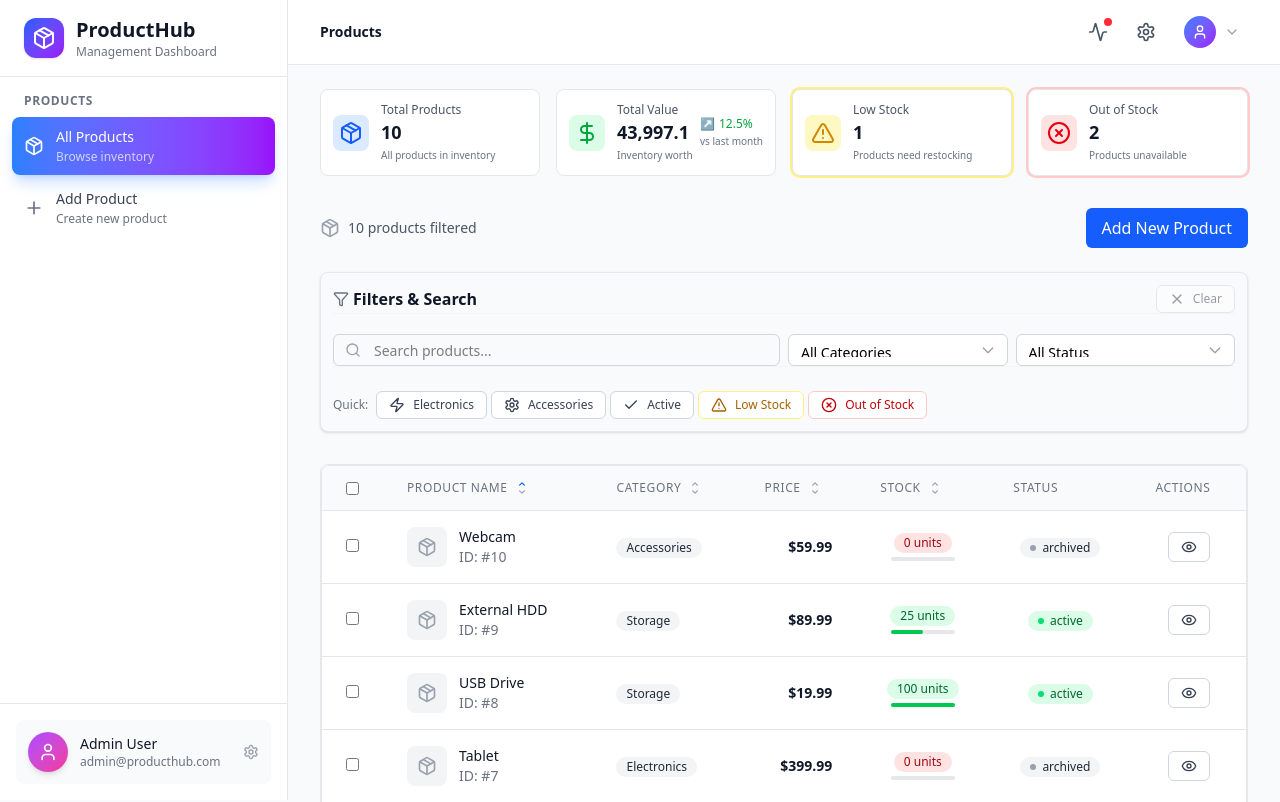
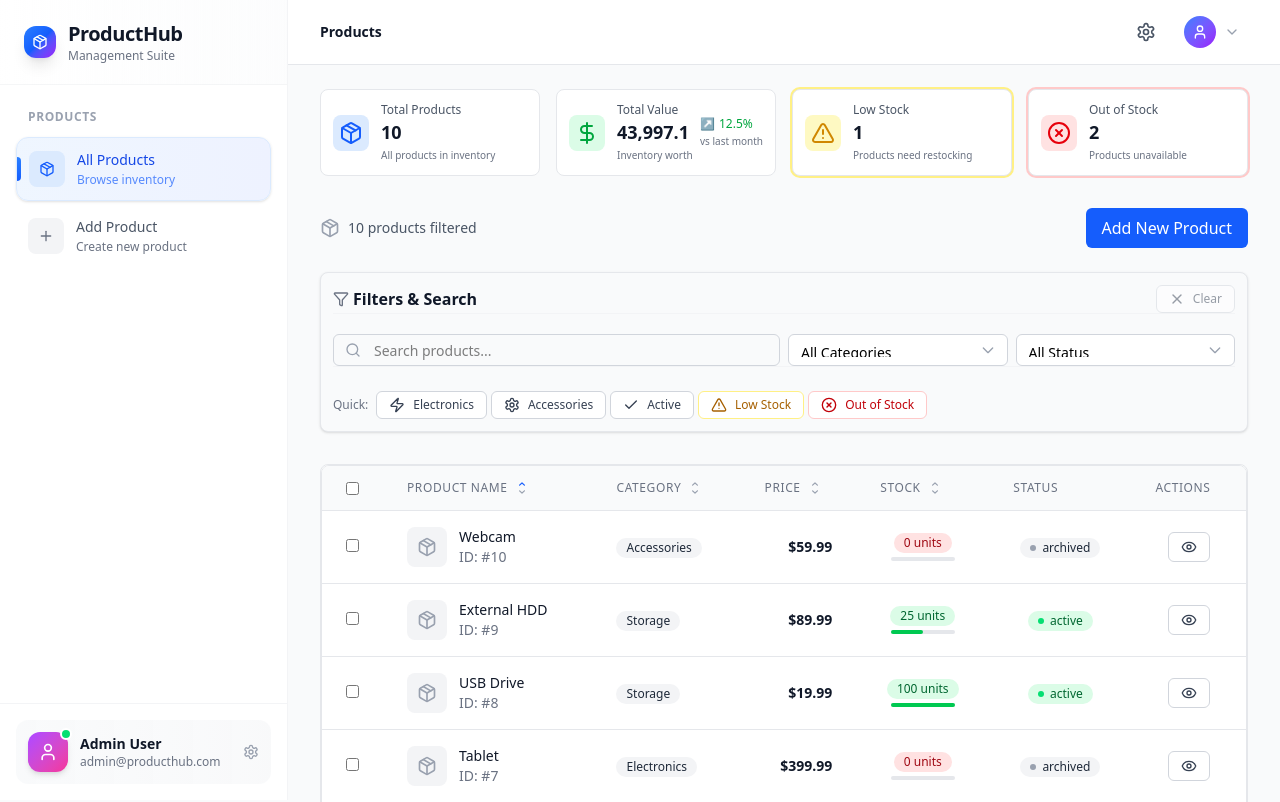
Before and after one commit to zelhajou/product-dashboard, a React (Vite) app: page /products in a window 1280 px wide. Shown: the top 802 px of the page. Built offline with nearby package versions, Linux system fonts and the light colour scheme.

Commit message:
refactor: enhance Sidebar and Header components with improved styling and layout adjustments

```diff
--- a/src/components/layout/Header.tsx
+++ b/src/components/layout/Header.tsx
@@ -62,12 +62,6 @@ export function Header({ onMenuClick, title, breadcrumbs }: HeaderProps) {
 
         {/* Right section */}
         <div className="flex items-center gap-3">
-          {/* Notifications */}
-          <button className="relative p-2 rounded-lg hover:bg-gray-100 text-gray-600 hover:text-gray-900">
-            <Icons.activity className="w-5 h-5" />
-            <span className="absolute top-1 right-1 w-2 h-2 bg-red-500 rounded-full"></span>
-          </button>
-
           {/* Settings */}
           <button className="p-2 rounded-lg hover:bg-gray-100 text-gray-600 hover:text-gray-900">
             <Icons.settings className="w-5 h-5" />
--- a/src/components/layout/Sidebar.tsx
+++ b/src/components/layout/Sidebar.tsx
@@ -60,52 +60,56 @@ export function Sidebar({ isOpen, onClose }: SidebarProps) {
       {/* Mobile Overlay */}
       {isOpen && (
         <div
-          className="fixed inset-0 bg-gray-900/50 backdrop-blur-sm z-40 lg:hidden"
+          className="fixed inset-0 bg-gray-900/20 backdrop-blur-sm z-40 lg:hidden transition-opacity duration-300"
           onClick={onClose}
         />
       )}
 
-      {/* Sidebar*/}
+      {/* Sidebar */}
       <div
         className={`
-          fixed top-0 left-0 h-screen bg-white border-r border-gray-200 z-50 transform transition-transform duration-300 ease-in-out
+          fixed top-0 left-0 h-screen bg-white/95 backdrop-blur-md border-r border-gray-100 z-50 transform transition-all duration-300 ease-out
           ${isOpen ? "translate-x-0" : "-translate-x-full"}
           lg:translate-x-0
-          w-64 xl:w-72 2xl:w-80
+          w-72
           flex flex-col
+          shadow-xl lg:shadow-none
         `}
       >
-        {/* Brand Header - Fixed height */}
-        <div className="flex items-center justify-between px-6 py-4 border-b border-gray-200 flex-shrink-0">
-          <div className="flex items-center gap-3">
-            <div className="p-2 bg-gradient-to-br from-blue-600 to-purple-600 rounded-xl shadow-sm">
-              <Icons.product className="w-6 h-6 text-white" />
+        {/* Brand Header */}
+        <div className="flex items-center justify-between px-6 py-5 border-b border-gray-100/80 bg-gradient-to-r from-white to-gray-50/50">
+          <div className="flex items-center space-x-3">
+            <div className="relative">
+              <div className="w-8 h-8 bg-gradient-to-br from-blue-500 via-blue-600 to-purple-600 rounded-xl shadow-lg flex items-center justify-center">
+                <Icons.product className="w-4 h-4 text-white" />
+              </div>
             </div>
             <div>
-              <h1 className="text-xl font-bold text-gray-900">ProductHub</h1>
-              <p className="text-xs text-gray-500">Management Dashboard</p>
+              <h1 className="text-xl font-bold text-gray-900 tracking-tight">ProductHub</h1>
+              <p className="text-xs text-gray-500 font-medium">Management Suite</p>
             </div>
           </div>
           <button
             onClick={onClose}
-            className="lg:hidden p-2 rounded-lg hover:bg-gray-100 text-gray-500 hover:text-gray-700"
+            className="lg:hidden p-2 rounded-lg hover:bg-gray-100 text-gray-400 hover:text-gray-600 transition-colors"
           >
             <Icons.close className="w-5 h-5" />
           </button>
         </div>
 
         {/* Navigation */}
-        <nav className="flex-1 px-3 py-4 overflow-y-auto pb-20">
-          <div className="space-y-6">
+        <nav className="flex-1 px-4 py-6 overflow-y-auto">
+          <div className="space-y-8">
             {navigationGroups.map((group) => (
               <div key={group.title}>
-                <h3 className="px-3 mb-2 text-xs font-semibold text-gray-500 uppercase tracking-wider">
+                <h3 className="px-3 mb-3 text-xs font-semibold text-gray-400 uppercase tracking-wider">
                   {group.title}
                 </h3>
                 <div className="space-y-1">
                   {group.items.map((item) => {
                     const IconComponent = item.icon;
                     const isActive = isActiveLink(item.href);
+                    const isHovered = hoveredItem === item.href;
 
                     return (
                       <Link
@@ -115,54 +119,62 @@ export function Sidebar({ isOpen, onClose }: SidebarProps) {
                         onMouseEnter={() => setHoveredItem(item.href)}
                         onMouseLeave={() => setHoveredItem(null)}
                         className={`
-                          group flex items-center px-3 py-2.5 rounded-lg text-sm font-medium transition-all duration-200
+                          relative group flex items-center px-3 py-3 rounded-xl text-sm font-medium transition-all duration-200 ease-out
                           ${
                             isActive
-                              ? "bg-gradient-to-r from-blue-500 to-purple-600 text-white shadow-lg shadow-blue-500/25"
-                              : "text-gray-700 hover:bg-gray-100 hover:text-gray-900"
+                              ? "bg-gradient-to-r from-blue-50 to-indigo-50 text-blue-700 shadow-sm border border-blue-100"
+                              : "text-gray-600 hover:text-gray-900 hover:bg-gray-50"
                           }
                         `}
                       >
-                        <IconComponent
-                          className={`
-                            w-5 h-5 mr-3 transition-transform duration-200
-                            ${hoveredItem === item.href ? "scale-110" : ""}
-                            ${
-                              isActive
-                                ? "text-white"
-                                : "text-gray-500 group-hover:text-gray-700"
+                        {/* Active indicator */}
+                        {isActive && (
+                          <div className="absolute left-0 top-1/2 -translate-y-1/2 w-1 h-6 bg-gradient-to-b from-blue-500 to-blue-600 rounded-r-full"></div>
+                        )}
+
+                        <div className="flex items-center space-x-3 flex-1 min-w-0">
+                          <div className={`
+                            flex items-center justify-center w-9 h-9 rounded-lg transition-all duration-200
+                            ${isActive
+                              ? "bg-blue-100 text-blue-600"
+                              : "bg-gray-100 text-gray-500 group-hover:bg-gray-200 group-hover:text-gray-700"
                             }
-                          `}
-                        />
+                            ${isHovered ? "scale-110" : ""}
+                          `}>
+                            <IconComponent className="w-4 h-4" />
+                          </div>
+
                           <div className="flex-1 min-w-0">
                             <div className="flex items-center justify-between">
-                            <span className="truncate">{item.label}</span>
+                              <span className="truncate font-medium">{item.label}</span>
                               {item.badge && (
-                              <span
-                                className={`
+                                <span className={`
                                   ml-2 px-2 py-0.5 text-xs font-medium rounded-full
-                                  ${
-                                    isActive
-                                      ? "bg-white/20 text-white"
-                                      : "bg-red-100 text-red-800"
+                                  ${isActive
+                                    ? "bg-blue-100 text-blue-700"
+                                    : "bg-red-100 text-red-700"
                                   }
-                                `}
-                              >
+                                `}>
                                   {item.badge}
                                 </span>
                               )}
                             </div>
                             {item.description && (
-                            <p
-                              className={`
-                                text-xs mt-0.5 truncate
-                                ${isActive ? "text-white/70" : "text-gray-500"}
-                              `}
-                            >
+                              <p className={`
+                                text-xs mt-0.5 truncate transition-colors
+                                ${isActive ? "text-blue-600/70" : "text-gray-500"}
+                              `}>
                                 {item.description}
                               </p>
                             )}
                           </div>
+                        </div>
+
+                        {/* Hover effect */}
+                        <div className={`
+                          absolute inset-0 rounded-xl bg-gradient-to-r from-blue-500/5 to-purple-500/5 opacity-0 transition-opacity duration-200
+                          ${isHovered && !isActive ? "opacity-100" : ""}
+                        `}></div>
                       </Link>
                     );
                   })}
@@ -173,25 +185,29 @@ export function Sidebar({ isOpen, onClose }: SidebarProps) {
         </nav>
 
         {/* User Profile Section */}
-        <div className="absolute bottom-0 left-0 right-0 border-t border-gray-200 p-4 bg-white">
-          <div className="flex items-center gap-3 p-3 rounded-lg bg-gray-50 hover:bg-gray-100 transition-all duration-200 cursor-pointer group">
-            <div className="w-10 h-10 bg-gradient-to-br from-purple-500 to-pink-500 rounded-full flex items-center justify-center shadow-md group-hover:shadow-lg transition-shadow">
+        <div className="border-t border-gray-100 p-4">
+          <div className="flex items-center space-x-3 p-3 rounded-xl bg-gradient-to-r from-gray-50 to-gray-100/50 hover:from-gray-100 hover:to-gray-150 transition-all duration-200 cursor-pointer group">
+            <div className="relative flex-shrink-0">
+              <div className="w-10 h-10 bg-gradient-to-br from-purple-500 to-pink-500 rounded-xl shadow-md flex items-center justify-center group-hover:shadow-lg transition-shadow">
                 <Icons.user className="w-5 h-5 text-white" />
               </div>
+              <div className="absolute -top-1 -right-1 w-3 h-3 bg-green-400 rounded-full border-2 border-white"></div>
+            </div>
             <div className="flex-1 min-w-0">
-              <p className="text-sm font-medium text-gray-900 truncate group-hover:text-gray-800">
+              <p className="text-sm font-semibold text-gray-900 truncate group-hover:text-gray-800">
                 Admin User
               </p>
               <p className="text-xs text-gray-500 truncate group-hover:text-gray-600">
                 admin@producthub.com
               </p>
             </div>
-            <Icons.settings className="w-4 h-4 text-gray-400 group-hover:text-gray-600 transition-colors" />
+            <Icons.settings className="w-4 h-4 text-gray-400 group-hover:text-gray-600 transition-colors flex-shrink-0" />
           </div>
         </div>
       </div>
-      {/* Desktop sidebar spacer - only visible on large screens when sidebar is shown */}
-      <div className="hidden lg:block flex-shrink-0 w-64 xl:w-72 2xl:w-80"></div>
+
+      {/* Desktop sidebar spacer */}
+      <div className="hidden lg:block flex-shrink-0 w-72"></div>
     </>
   );
 }
```
Lines whose indentation alone changed are shown as unchanged.
